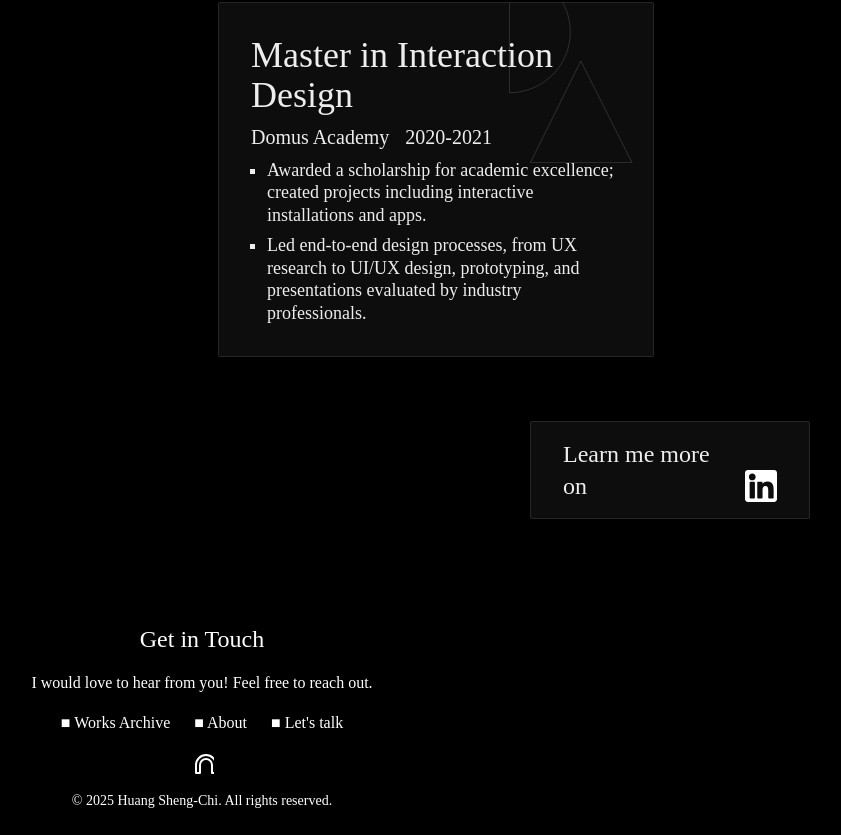
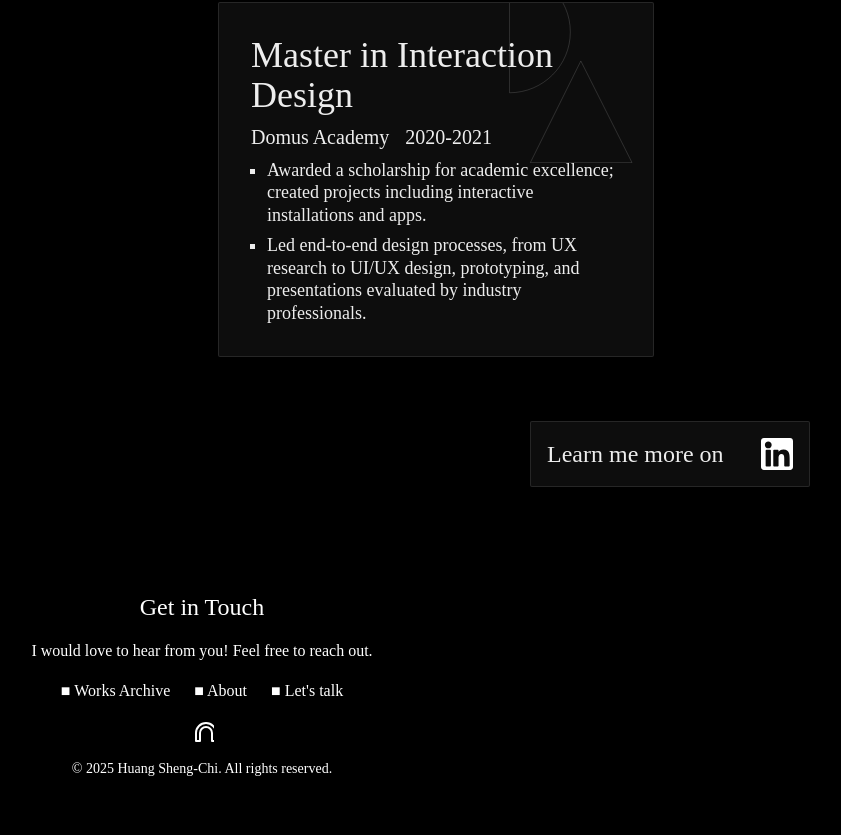
Before and after one commit to josh4work0224/main-portfolio, a Next.js app: page /about in a window 1280 px wide. Shown: the part 2878-3713 px from the top of the page, without its empty margins (438-1279 px from the left). After the commit the page ends 3681 px from the top, so only its background shows below. Built offline with nearby package versions, Linux system fonts and the light colour scheme; a web font is replaced by a local one.

Commit message:
Add hover effects to NextButton and LinkedIn link

```diff
--- a/src/components/nextBttoun.jsx
+++ b/src/components/nextBttoun.jsx
@@ -9,7 +9,7 @@ const NextButton = ({ nextProject }) => {
 
   return (
     <Link
-      className="col-start-7 col-span-2 flex flex-row p-4 border bg-slate-100/10 border-gray-500 items-center gap-4 w-auto justify-between relative group"
+      className="col-start-7 col-span-2 flex flex-row p-4 border transition-all bg-slate-100/5 hover:bg-slate-100/10 border-gray-500 items-center gap-4 w-auto justify-between relative group"
       href={`/works/${nextProject.slug}`}
       scroll={false}
       key={nextProject.sys?.id}
--- a/src/pages/about.js
+++ b/src/pages/about.js
@@ -176,7 +176,7 @@ export default function Archive() {
             </ul>
           </div>
           <Link
-            className="flex flex-col lg:col-span-2 lg:col-start-7 py-4 lg:px-8 px-4 border relative bg-slate-100/5 border-white/10 rounded-[2px] backdrop-blur-md"
+            className="flex flex-col lg:col-span-2 lg:col-start-7 py-4 px-4 border relative transition-all bg-slate-100/5 hover:bg-slate-100/10 border-white/10 rounded-[2px] backdrop-blur-md"
             href="https://linkedin.com/in/sheng-chi-huang-9600371a7"
             target="_blank"
           >
```
